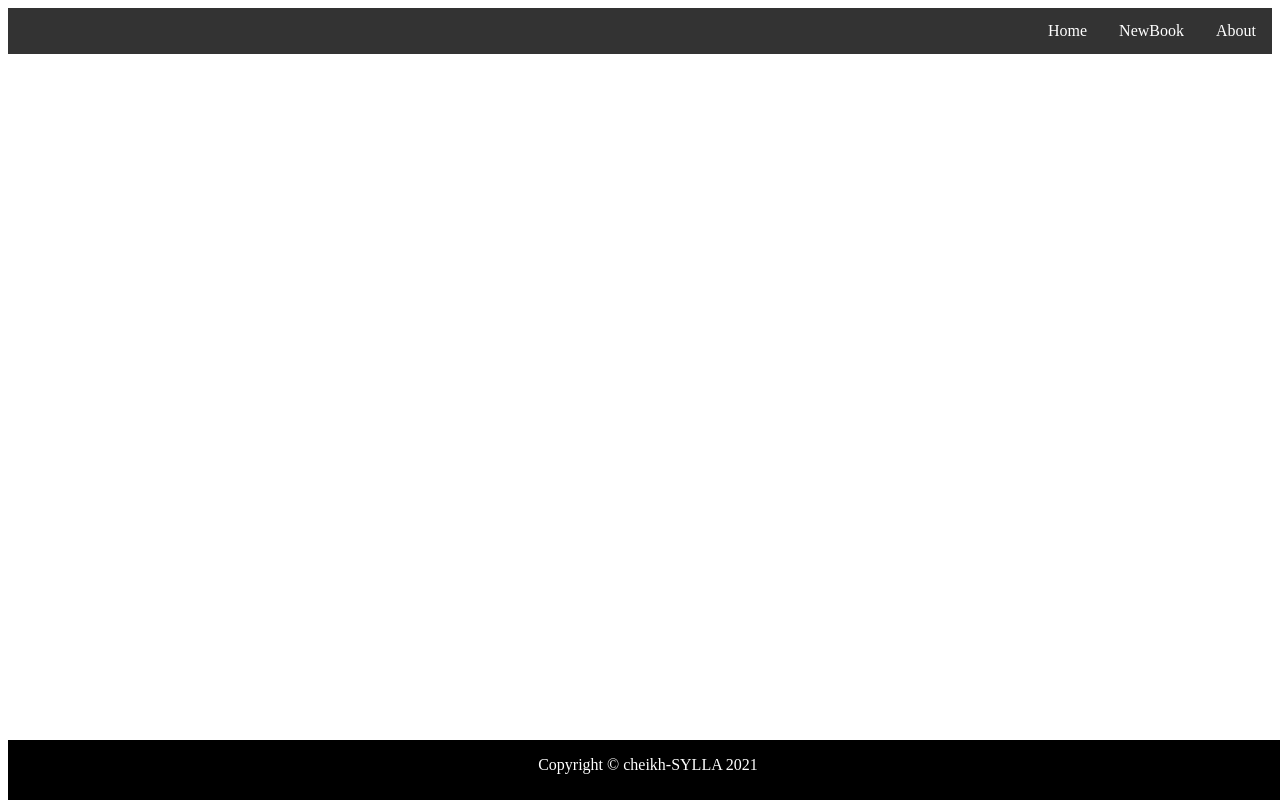
After one commit to cheikhsylla/Books_Reading_Collection, a Node server app: page /book/create in a window 1280 px wide. The commit adds this page. Run offline with Node 20, Linux system fonts and the light colour scheme.

Commit message:
ejs  router config and Navbar initializing

```diff
--- a/app.js
+++ b/app.js
@@ -3,15 +3,30 @@ const app = express();
 
 const book=require('./router/book')
 
+// register view engine
+app.set('view engine','ejs');
 
 // listen for request
 app.listen(3000);
 
+//middleware & static files
+app.use(express.static('public'));
 // /home page
 app.get('/',(req,res)=>{
-    res.sendFile('./views/home.html',{root:__dirname});
+
+    res.render('home');
+})
+
+// about page
+app.get('/about',(req,res)=>{
+    res.render('about');
 })
 
 // Book router
 
 app.use('/book',book);
+
+//redirected link
+app.get('/about-me',(req,res)=>{
+    res.redirect('about');
+})
--- a/package.json
+++ b/package.json
@@ -13,6 +13,7 @@
     "nodemon": "^2.0.7"
   },
   "dependencies": {
+    "ejs": "^3.1.6",
     "express": "^4.17.1"
   }
 }
--- /dev/null
+++ b/partials/footer.ejs
@@ -0,0 +1,3 @@
+<footer>
+    <p> Copyright &copy cheikh-SYLLA 2021</p>
+</footer>
--- a/views/home.html
+++ b/partials/head.ejs
@@ -1,12 +1,7 @@
-<!DOCTYPE html>
-<html lang="en">
 <head>
     <meta charset="UTF-8">
     <meta http-equiv="X-UA-Compatible" content="IE=edge">
     <meta name="viewport" content="width=device-width, initial-scale=1.0">
-    <title>Document</title>
+    <title>books reading collection</title>
+    <link rel="stylesheet" href="style.css">
 </head>
-<body>
-    <p>my name is cheikh</p>
-</body>
-</html>
--- /dev/null
+++ b/partials/nav.ejs
@@ -0,0 +1,10 @@
+<ul>
+
+    <!-- <li><a href="news.asp">NewBook</a></li> -->
+    <!-- <li><a href="contact.asp">Contact</a></li> -->
+    <li><a href="/about">About</a></li>
+    <li><a href="/book/create">NewBook</a></li>
+    <li><a href="/">Home</a></li>
+
+
+  </ul>
--- /dev/null
+++ b/public/style.css
@@ -0,0 +1,37 @@
+ul {
+    list-style-type: none;
+    margin: 0;
+    padding: 0;
+    overflow: hidden;
+    background-color: #333;
+  }
+
+  li {
+    float: right;
+  }
+
+  li a {
+    display: block;
+    color: white;
+    text-align: center;
+    padding: 14px 16px;
+    text-decoration: none;
+  }
+
+  /* Change the link color to #111 (black) on hover */
+  li a:hover {
+    background-color: white;
+    color: black;
+  }
+
+
+  /* footer */
+  footer {
+    position:absolute;
+		bottom:0;
+		width:100%;
+		height:60px;   /* Height of the footer */
+		background:black;
+		text-align: center;
+		color: white;
+}
--- a/router/book.js
+++ b/router/book.js
@@ -1,10 +1,11 @@
 const express = require('express');
 const router = express.Router();
 
+// setting the static middleware for this route
+router.use(express.static('public'));
 
-
-router.get('/',(req,res)=>{
-    res.send('<h1> oh yes that working ! </h1>');
+router.get('/create',(req,res)=>{
+    res.render('newbook');
 })
 
 
--- /dev/null
+++ b/views/newbook.ejs
@@ -0,0 +1,13 @@
+<!DOCTYPE html>
+<html lang="en">
+<!-- head -->
+<%- include('../partials/head.ejs') %>
+<body>
+    <!-- the nav bar menu  -->
+    <%- include('../partials/nav.ejs') %>
+
+
+        <!-- the footer page  -->
+        <%- include('../partials/footer.ejs') %>
+</body>
+</html>
```
Also changed, not shown: views/about.ejs (added, +13 -0 lines), views/home.ejs (added, +13 -0 lines), views/404.ejs (added), views/about.html (deleted), 1 other file.
